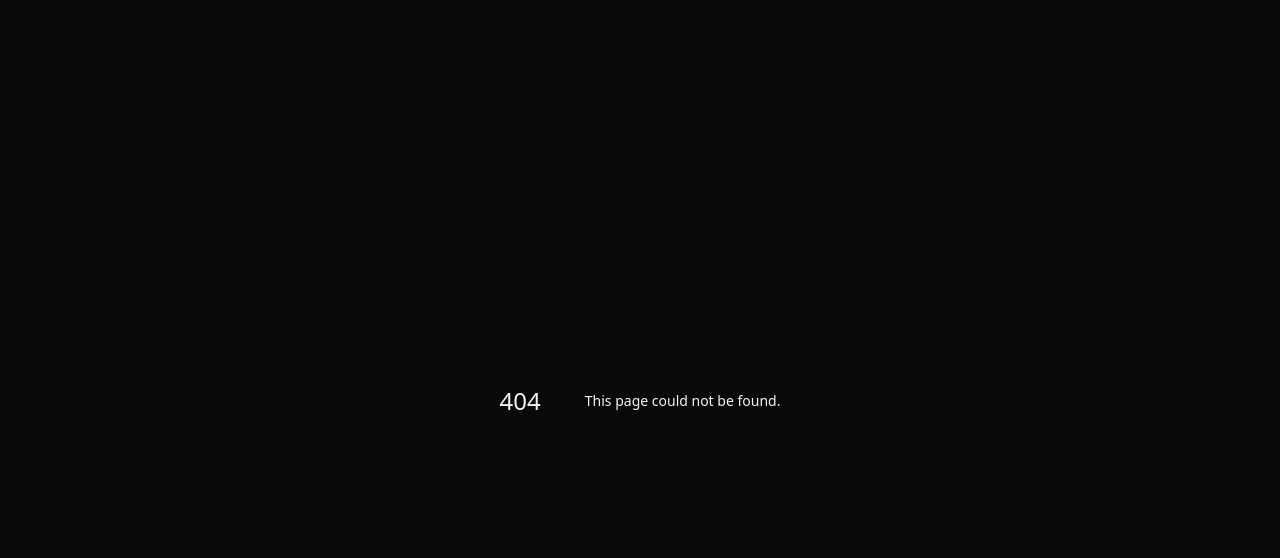
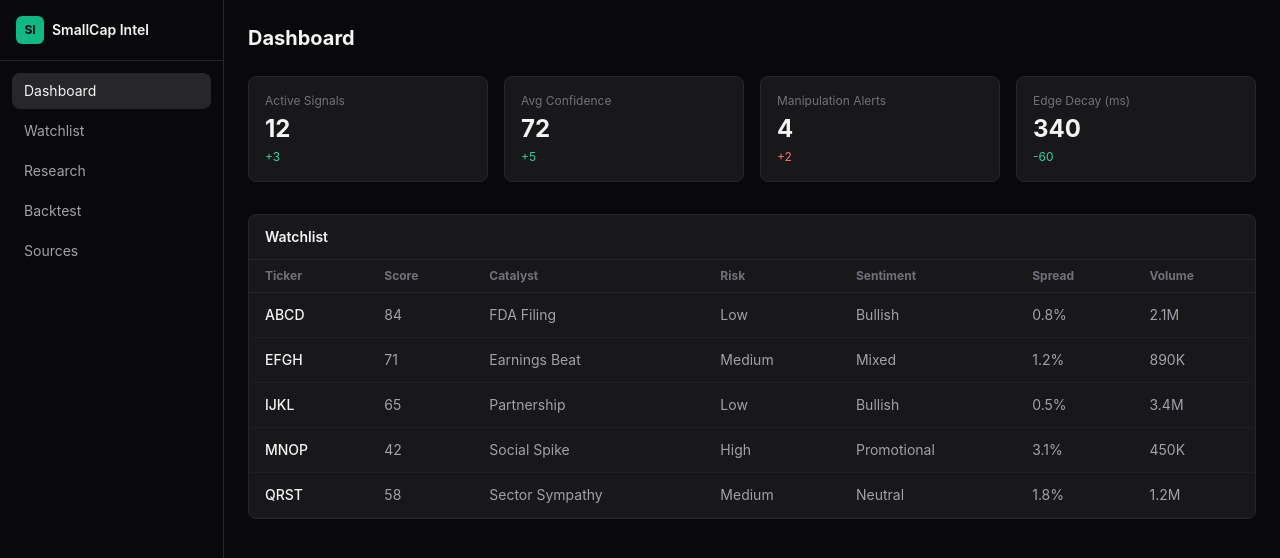
Before and after one commit to robertgrant-arch/smallcap-intraday-intel, a Next.js app in the folder apps/web/: page /dashboard in a window 1280 px wide. Before the commit this address had no page. Shown: the top 558 px of the page. Built offline with nearby package versions, Linux system fonts and the light colour scheme.

Commit message:
Create page.tsx

```diff
--- /dev/null
+++ b/apps/web/app/dashboard/page.tsx
@@ -0,0 +1,62 @@
+const kpis = [
+  { label: 'Active Signals', value: '12', change: '+3', positive: true },
+  { label: 'Avg Confidence', value: '72', change: '+5', positive: true },
+  { label: 'Manipulation Alerts', value: '4', change: '+2', positive: false },
+  { label: 'Edge Decay (ms)', value: '340', change: '-60', positive: true },
+];
+
+const watchlist = [
+  { ticker: 'ABCD', score: 84, catalyst: 'FDA Filing', risk: 'Low', sentiment: 'Bullish', spread: '0.8%', volume: '2.1M' },
+  { ticker: 'EFGH', score: 71, catalyst: 'Earnings Beat', risk: 'Medium', sentiment: 'Mixed', spread: '1.2%', volume: '890K' },
+  { ticker: 'IJKL', score: 65, catalyst: 'Partnership', risk: 'Low', sentiment: 'Bullish', spread: '0.5%', volume: '3.4M' },
+  { ticker: 'MNOP', score: 42, catalyst: 'Social Spike', risk: 'High', sentiment: 'Promotional', spread: '3.1%', volume: '450K' },
+  { ticker: 'QRST', score: 58, catalyst: 'Sector Sympathy', risk: 'Medium', sentiment: 'Neutral', spread: '1.8%', volume: '1.2M' },
+];
+
+export default function DashboardPage() {
+  return (
+    <div>
+      <h1 className="text-xl font-bold text-zinc-100 mb-6">Dashboard</h1>
+      <div className="grid grid-cols-4 gap-4 mb-8">
+        {kpis.map((k) => (
+          <div key={k.label} className="bg-zinc-900 border border-zinc-800 rounded-lg p-4">
+            <div className="text-zinc-500 text-xs mb-1">{k.label}</div>
+            <div className="text-2xl font-bold text-zinc-100">{k.value}</div>
+            <div className={`text-xs mt-1 ${k.positive ? 'text-emerald-400' : 'text-red-400'}`}>{k.change}</div>
+          </div>
+        ))}
+      </div>
+      <div className="bg-zinc-900 border border-zinc-800 rounded-lg overflow-hidden">
+        <div className="px-4 py-3 border-b border-zinc-800">
+          <h2 className="text-sm font-semibold text-zinc-100">Watchlist</h2>
+        </div>
+        <table className="w-full text-sm">
+          <thead>
+            <tr className="text-zinc-500 text-xs border-b border-zinc-800">
+              <th className="text-left px-4 py-2">Ticker</th>
+              <th className="text-left px-4 py-2">Score</th>
+              <th className="text-left px-4 py-2">Catalyst</th>
+              <th className="text-left px-4 py-2">Risk</th>
+              <th className="text-left px-4 py-2">Sentiment</th>
+              <th className="text-left px-4 py-2">Spread</th>
+              <th className="text-left px-4 py-2">Volume</th>
+            </tr>
+          </thead>
+          <tbody>
+            {watchlist.map((w) => (
+              <tr key={w.ticker} className="border-b border-zinc-800/50 hover:bg-zinc-800/30">
+                <td className="px-4 py-3 font-medium text-zinc-100">{w.ticker}</td>
+                <td className="px-4 py-3 text-zinc-400">{w.score}</td>
+                <td className="px-4 py-3 text-zinc-400">{w.catalyst}</td>
+                <td className="px-4 py-3 text-zinc-400">{w.risk}</td>
+                <td className="px-4 py-3 text-zinc-400">{w.sentiment}</td>
+                <td className="px-4 py-3 text-zinc-400">{w.spread}</td>
+                <td className="px-4 py-3 text-zinc-400">{w.volume}</td>
+              </tr>
+            ))}
+          </tbody>
+        </table>
+      </div>
+    </div>
+  );
+}
```
